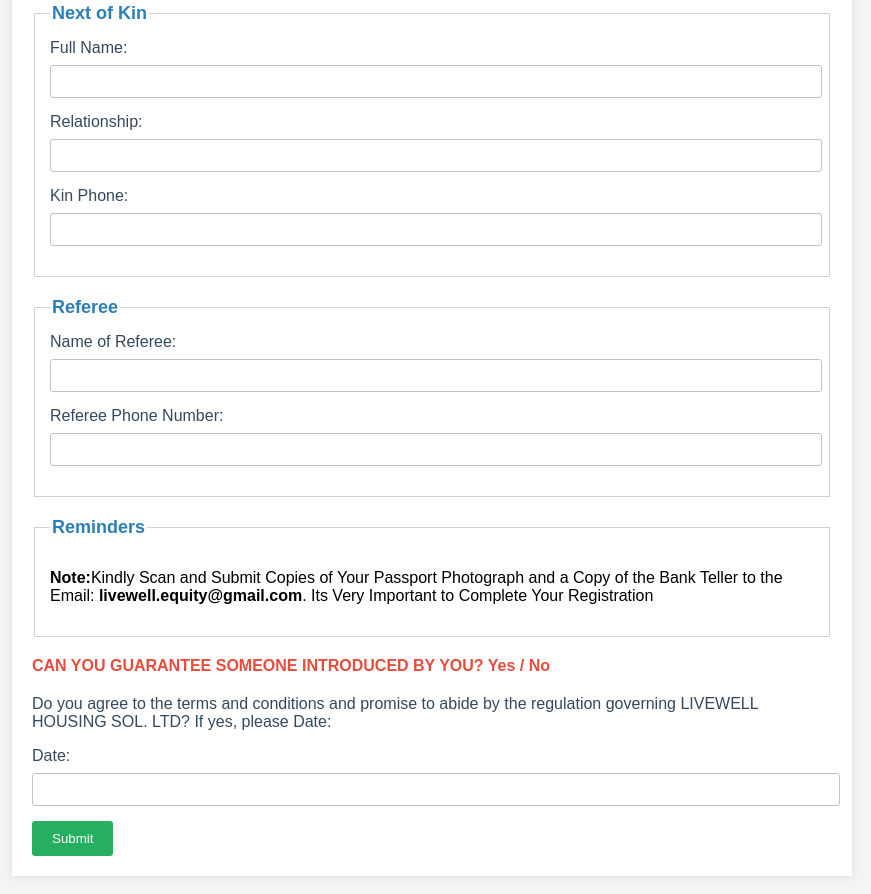
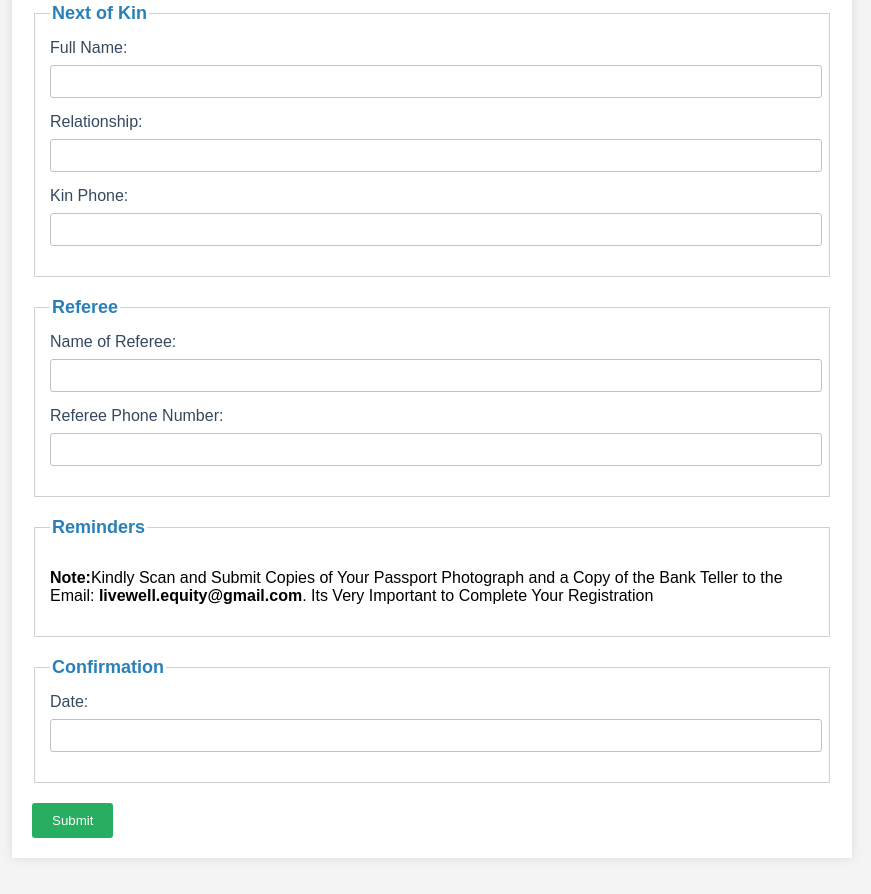
Before and after one commit to Kunsguru/Membership-formzzzz, a plain HTML site: page index.html in a window 1280 px wide. Shown: the part 1359-2253 px from the top of the page, without its empty margins (208-1079 px from the left). Drawn offline with Linux system fonts and the light colour scheme.

Commit message:
Update index.html

```diff
--- a/index.html
+++ b/index.html
@@ -212,17 +212,11 @@
             	<legend> Reminders</legend>
 <p><strong>Note:</strong>Kindly Scan and Submit Copies of Your Passport Photograph and a Copy of the Bank Teller to the Email: <strong>livewell.equity@gmail.com</strong>. Its Very Important to Complete Your Registration</p>
 </fieldset>
-            <p class="guarantee-question">
-                CAN YOU GUARANTEE SOMEONE INTRODUCED BY YOU? <span>Yes / No</span>
-            </p>
-
-            <p class="terms">
-                Do you agree to the terms and conditions and promise to abide by the regulation governing LIVEWELL HOUSING SOL. LTD? If yes, please Date:
-            </p>
-
-            <label for="dateSignature">Date:</label>
+            <fieldset>
+            <legend>Confirmation </legend>
+    <label for="dateSignature">Date:</label>
             <input type="text" id="dateSignature" name="dateSignature">
-
+            </fieldset>
             <button type="submit">Submit</button>
         </form>
     </div>
```
